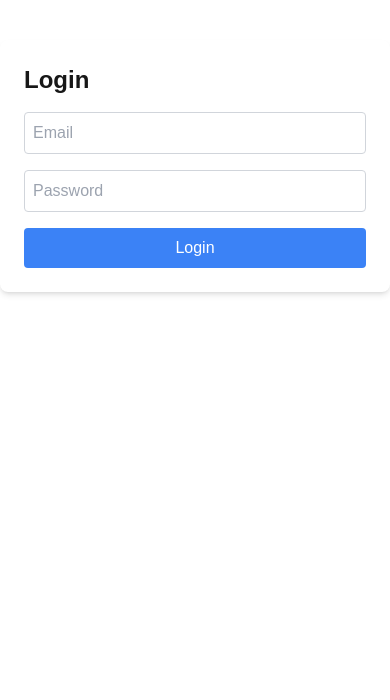
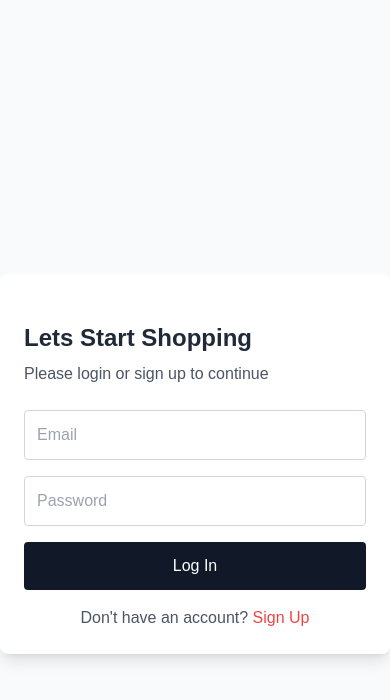
Before and after one commit to amesupakorn/MoviGo, a Next.js app in the folder movie-booking/: page /client/auth/login in a window 390 px wide. Shown: the top 700 px of the page. Built offline with nearby package versions, Linux system fonts and the light colour scheme.

Commit message:
update login and loading svg

```diff
--- a/movie-booking/app/client/auth/login/page.tsx
+++ b/movie-booking/app/client/auth/login/page.tsx
@@ -1,11 +1,14 @@
 "use client";
 import { useState } from "react";
 import { useRouter } from "next/navigation";
+import Link from "next/link";
+import Loading from "@/app/components/loading";
 
 export default function LoginPage() {
   const router = useRouter();
   const [form, setForm] = useState({ email: "", password: "" });
   const [error, setError] = useState("");
+  const [isLoading, setIsLoading] = useState(false);
 
   const handleChange = (e: React.ChangeEvent<HTMLInputElement>) => {
     setForm({ ...form, [e.target.name]: e.target.value });
@@ -14,6 +17,7 @@ export default function LoginPage() {
   const handleSubmit = async (e: React.FormEvent) => {
     e.preventDefault();
     try {
+      setIsLoading(true);
       const res = await fetch("/api/auth/login", {
         method: "POST",
         headers: { "Content-Type": "application/json" },
@@ -29,20 +33,75 @@ export default function LoginPage() {
     // eslint-disable-next-line @typescript-eslint/no-explicit-any
     } catch (err: any) {
       setError(err.message);
+    } finally {
+      setIsLoading(false);
     }
   };
 
   return (
-    <div className="max-w-md mx-auto mt-10 p-6 bg-white shadow-md rounded-lg">
-      <h1 className="text-2xl font-bold mb-4">Login</h1>
+    <div className="bg-gray-50 min-h-screen">
+        <div className="flex justify-center items-center min-h-[110vh]">
+        <div className="flex flex-col md:flex-row items-center bg-white rounded-lg shadow-lg p-6 md:p-12 space-y-6 md:space-y-0 md:space-x-8">
 
-      {error && <p className="text-red-500 mb-2">{error}</p>}
+            <div className="hidden md:block">
+            <img
+                src="images/shop.png"
+                alt="Illustration"
+                className="w-[500px] h-auto"
+            />
+            </div>
 
-      <form onSubmit={handleSubmit} className="space-y-4">
-        <input type="email" name="email" placeholder="Email" value={form.email} onChange={handleChange} required className="w-full p-2 border border-gray-300 rounded"/>
-        <input type="password" name="password" placeholder="Password" value={form.password} onChange={handleChange} required className="w-full p-2 border border-gray-300 rounded"/>
-        <button type="submit" className="w-full bg-blue-500 text-white p-2 rounded hover:bg-blue-600">Login</button>
-      </form>
+            {/* Form Section */}
+            <div className="w-full max-w-[400px]">
+            <h1 className="text-2xl font-bold text-gray-800 mb-2">Lets Start Shopping</h1>
+            <p className="text-gray-600 mb-6">Please login or sign up to continue</p>
+
+            {error && <p className="text-red-500 mb-4">{error}</p>}
+
+            <form className="space-y-4" onSubmit={handleSubmit}>
+            {/* Email Input */}
+            <input
+                type="email"
+                name="email"
+                placeholder="Email"
+                value={form.email}
+                onChange={handleChange}
+                required
+                className="w-full p-3 border border-gray-300 rounded"
+            />
+
+            {/* Password Input */}
+            <input
+                type="password"
+                name="password"
+                placeholder="Password"
+                value={form.password}
+                onChange={handleChange}
+                required
+                className="w-full p-3 border border-gray-300 rounded"
+            />
+
+            {/* Login Button */}
+            <button
+                type="submit"
+                disabled={isLoading}
+                className={`w-full p-3 rounded flex justify-center items-center font-medium transition ${
+                isLoading ? "bg-gray-400 cursor-not-allowed" : "bg-gray-900 text-white hover:bg-gray-700"
+                }`}>
+                {isLoading ? <Loading /> : "Log In"}
+
+            </button>
+            </form>
+
+            <p className="text-gray-600 text-center mt-4">
+            Don&apos;t have an account?{" "}
+            <Link href="/signup" className="text-red-500 hover:underline">
+                Sign Up
+            </Link>
+            </p>
+        </div>
+        </div>
+        </div>
     </div>
   );
 }
--- /dev/null
+++ b/movie-booking/app/components/loading.tsx
@@ -0,0 +1,35 @@
+ import "../styles/loading.css"
+
+const Loading = () => {
+    return (
+        <div>
+            <svg
+            className="container"
+            viewBox="0 0 40 40"
+            height="40"
+            width="40"
+            >
+            <circle
+                className="track"
+                cx="20"
+                cy="20"
+                r="17.5"
+                pathLength="100"
+                stroke-width="5px"
+                fill="none"
+            />
+            <circle
+                className="car"
+                cx="20"
+                cy="20"
+                r="17.5"
+                pathLength="100"
+                stroke-width="5px"
+                fill="none"
+            />
+            </svg>
+
+        </div>
+    )
+}
+export default Loading;
--- /dev/null
+++ b/movie-booking/app/styles/loading.css
@@ -0,0 +1,50 @@
+.container {
+    --uib-size: 40px;
+    --uib-color: black;
+    --uib-speed: 2s;
+    --uib-bg-opacity: 0;
+    height: var(--uib-size);
+    width: var(--uib-size);
+    transform-origin: center;
+    animation: rotate var(--uib-speed) linear infinite;
+    will-change: transform;
+    overflow: visible;
+  }
+
+  .car {
+    fill: none;
+    stroke: var(--uib-color);
+    stroke-dasharray: 1, 200;
+    stroke-dashoffset: 0;
+    stroke-linecap: round;
+    animation: stretch calc(var(--uib-speed) * 0.75) ease-in-out infinite;
+    will-change: stroke-dasharray, stroke-dashoffset;
+    transition: stroke 0.5s ease;
+  }
+
+  .track {
+    fill: none;
+    stroke: var(--uib-color);
+    opacity: var(--uib-bg-opacity);
+    transition: stroke 0.5s ease;
+  }
+
+  @keyframes rotate {
+    100% {
+      transform: rotate(360deg);
+    }
+  }
+
+  @keyframes stretch {
+    0% {
+      stroke-dasharray: 0, 150;
+      stroke-dashoffset: 0;
+    }
+    50% {
+      stroke-dasharray: 75, 150;
+      stroke-dashoffset: -25;
+    }
+    100% {
+      stroke-dashoffset: -100;
+    }
+}
--- a/movie-booking/package.json
+++ b/movie-booking/package.json
@@ -14,6 +14,7 @@
     "axios": "^1.7.9",
     "bcryptjs": "^2.4.3",
     "jsonwebtoken": "^9.0.2",
+    "ldrs": "^1.0.2",
     "next": "15.1.6",
     "react": "^19.0.0",
     "react-dom": "^19.0.0"
```
Also changed, not shown: 1 other file (tests, documents, lock files or other folders).
